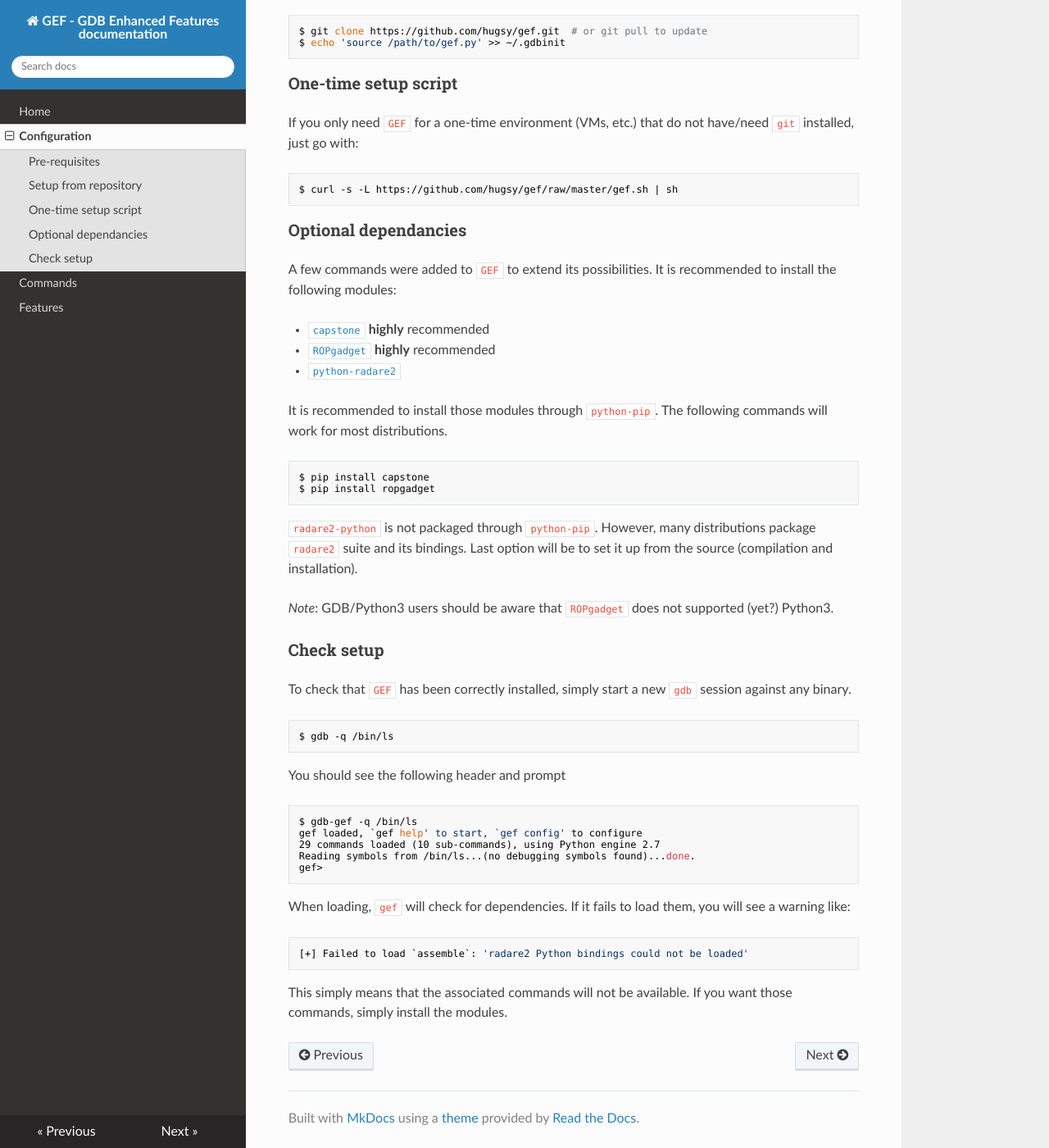
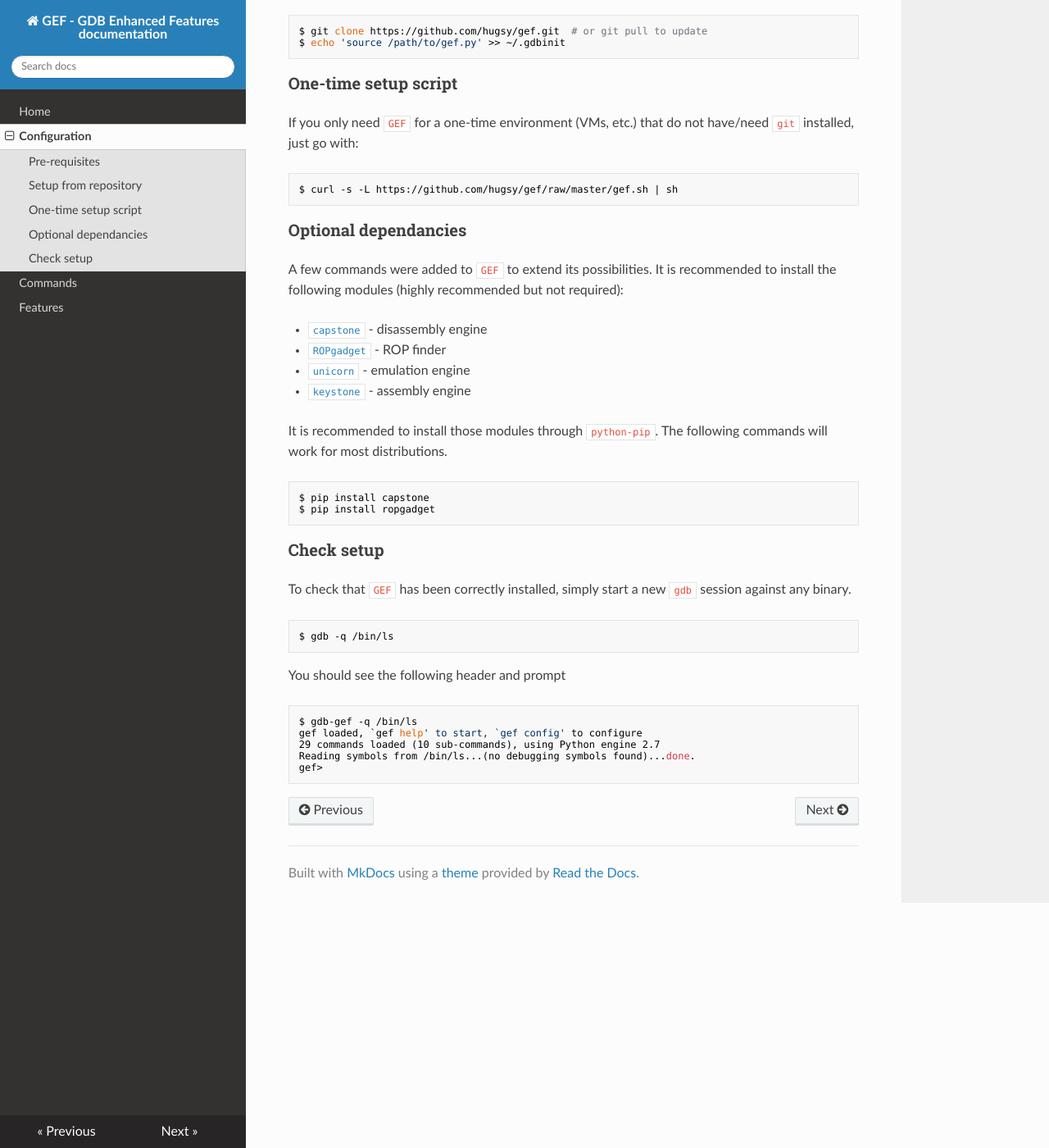
Before and after one commit to hugsy/gef, an MkDocs documentation site: the page built from docs/config.md, in a window 1280 px wide and 1400 px high, scrolled down 752 px. Shown: the whole window at 82% size. Built offline with MkDocs 1.6.1, drawn with Linux system fonts in a browser that asks for light colours; nearby versions of some CDN libraries; old or Windows-style settings are respelled for this version of MkDocs.

Commit message:
Update config.md

````diff
--- a/docs/config.md
+++ b/docs/config.md
@@ -47,11 +47,12 @@
 ### Optional dependancies
 
 A few commands were added to `GEF` to extend its possibilities. It is
-recommended to install the following modules:
+recommended to install the following modules (highly recommended but not required):
 
-- [`capstone`](https://github.com/aquynh/capstone) **highly** recommended
-- [`ROPgadget`](https://github.com/JonathanSalwan/ROPgadget) **highly** recommended
-- [`python-radare2`](https://github.com/radare/radare2-bindings)
+- [`capstone`](https://github.com/aquynh/capstone) - disassembly engine
+- [`ROPgadget`](https://github.com/JonathanSalwan/ROPgadget) - ROP finder
+- [`unicorn`](https://github.com/unicorn-engine/unicorn) - emulation engine
+- [`keystone`](https://github.com/keystone-engine/keystone) - assembly engine
 
 It is recommended to install those modules through `python-pip`. The following
 commands will work for most distributions.
@@ -59,14 +60,6 @@
 $ pip install capstone
 $ pip install ropgadget
 ```
-
-`radare2-python` is not packaged through `python-pip`. However, many
-distributions package `radare2` suite and its bindings. Last option will be to
-set it up from the source (compilation and installation).
-
-
-*Note*: GDB/Python3 users should be aware that `ROPgadget` does not supported
- (yet?) Python3.
 
 
 ### Check setup
@@ -85,12 +78,3 @@
 Reading symbols from /bin/ls...(no debugging symbols found)...done.
 gef>
 ```
-
-When loading, `gef` will check for dependencies. If it fails to load them, you
-will see a warning like:
-```bash
-[+] Failed to load `assemble`: 'radare2 Python bindings could not be loaded'
-```
-
-This simply means that the associated commands will not be available. If you
-want those commands, simply install the modules.
````
